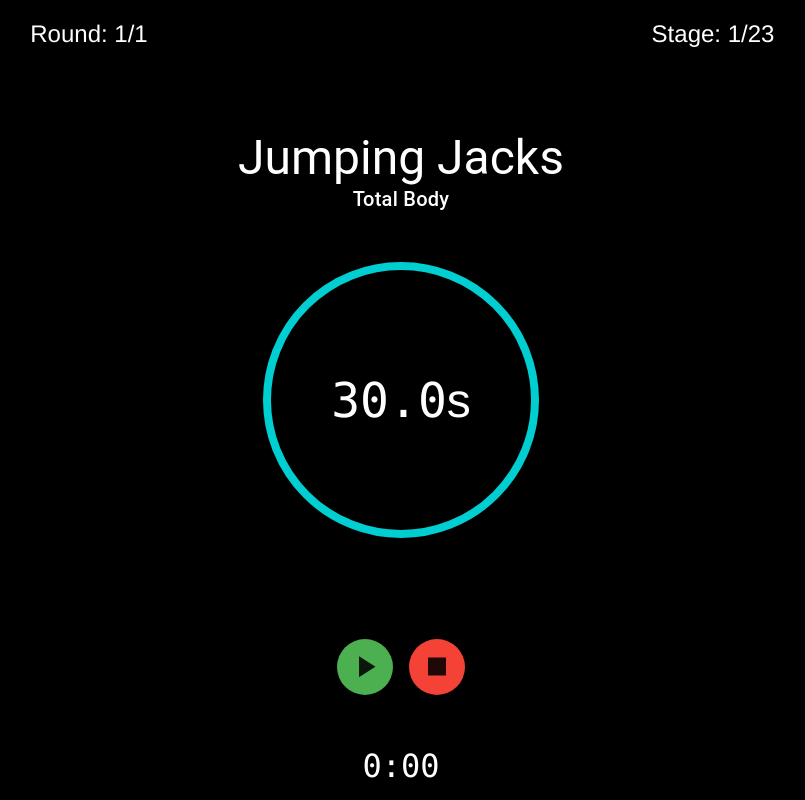
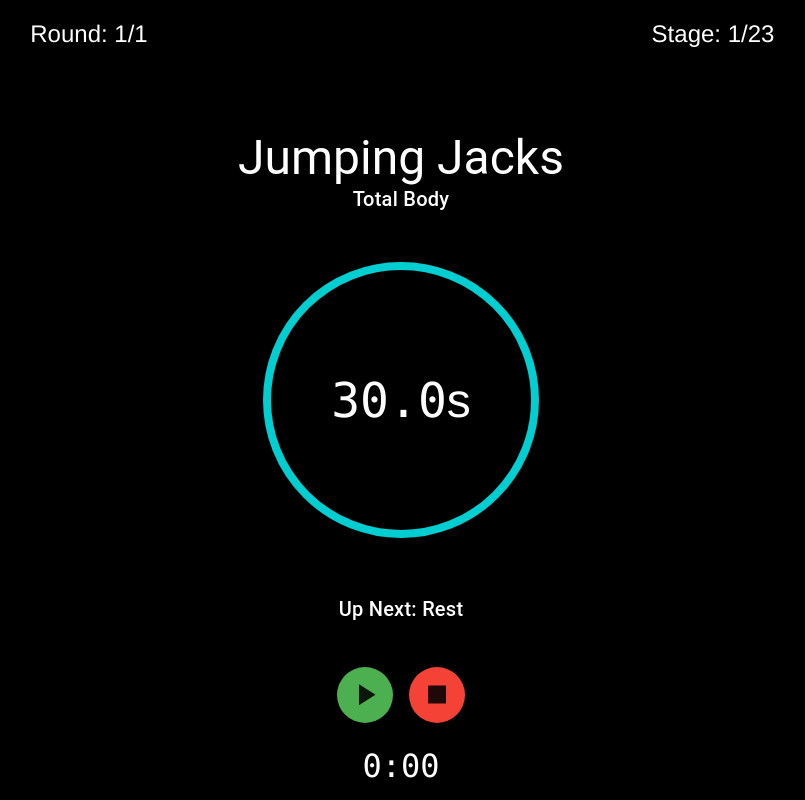
Before and after one commit to beejjacobs/7min-hict, a Vue app: page / in a window 1280 px wide. Shown: the whole page, without its empty margins (239-1044 px from the left). Built offline with nearby package versions, Linux system fonts and the light colour scheme.

Commit message:
feat: show next stage

```diff
--- /dev/null
+++ b/src/components/UpNext.vue
@@ -0,0 +1,21 @@
+<template>
+  <div v-if="stage" class="title">
+    Up Next: {{ stage.name }}
+  </div>
+</template>
+
+<script>
+export default {
+  name: "UpNext",
+  props: {
+    stage: {
+      type: Object,
+      required: true
+    }
+  }
+}
+</script>
+
+<style scoped>
+
+</style>
--- a/src/components/WorkoutTimer.vue
+++ b/src/components/WorkoutTimer.vue
@@ -7,6 +7,8 @@
     <progress-dial-container  class="progress" :progress="remainingPerc" :radius="150">
       <timer :value="remainingMs"/>
     </progress-dial-container>
+
+    <up-next class="up-next" :stage="nextStage"/>
 
     <div class="controls">
       <v-btn class="mx-2" @click="start" color="green" fab depressed v-if="!playing">
@@ -31,10 +33,11 @@ import Timer from '@/components/Timer';
 import ProgressDialContainer from '@/components/ProgressDialContainer';
 import StageDetail from '@/components/StageDetail';
 import ElapsedTime from '@/components/ElapsedTime';
+import UpNext from '@/components/UpNext';
 
 export default {
   name: 'WorkoutTimer',
-  components: {ElapsedTime, StageDetail, ProgressDialContainer, Timer},
+  components: {UpNext, ElapsedTime, StageDetail, ProgressDialContainer, Timer},
   mixins: [timerMixin, workoutMixin]
 }
 </script>
@@ -61,10 +64,15 @@ export default {
   justify-self: center;
   align-self: center;
 }
-.controls {
-  grid-area: 5/1/7/3;
+.up-next {
+  grid-area: 5/1/6/3;
   justify-self: center;
   align-self: center;
+}
+.controls {
+  grid-area: 6/1/7/3;
+  justify-self: center;
+  align-self: start;
 }
 .elapsed {
   position: absolute;
--- a/src/workout/workout.js
+++ b/src/workout/workout.js
@@ -17,6 +17,12 @@ export const workoutMixin = {
     },
     stage() {
       return this.stages[this.stageIndex];
+    },
+    nextStage() {
+      if (this.stageIndex !== this.stageCount - 1) {
+        return this.stages[this.stageIndex + 1];
+      }
+      return null;
     },
     stageMs() {
       return this.stage.time * 1000;
```
